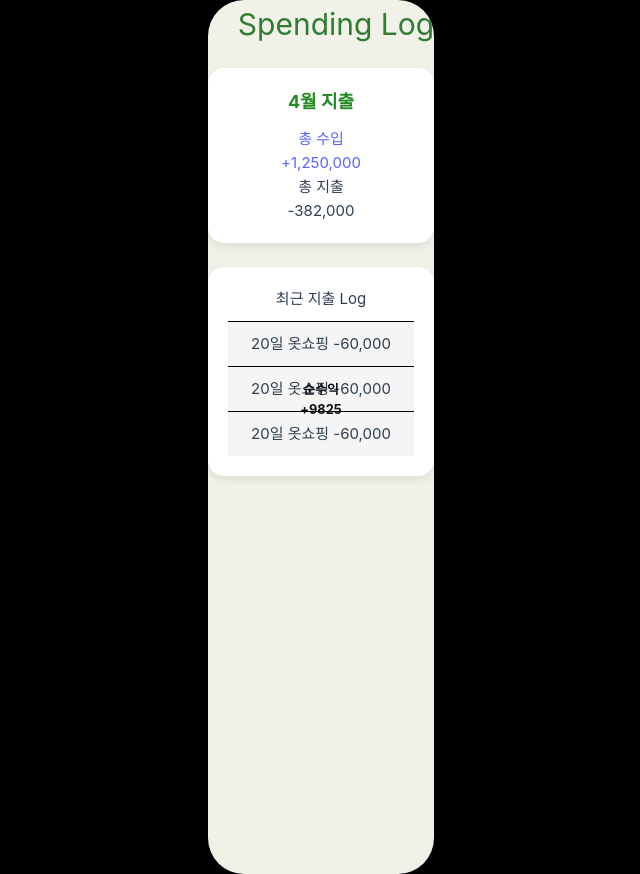
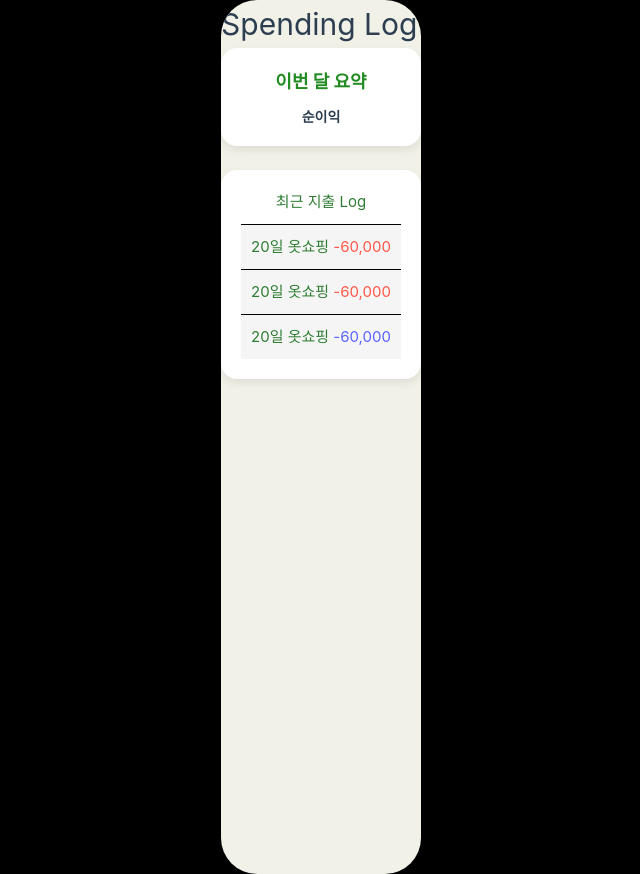
Before and after one commit to S0HYUNN/KB_Skeleton-Project, a Vue app in the folder money_log/: page /Spending in a window 1280 px wide. Shown: the whole page, without its empty margins (319-959 px from the left). Built offline with nearby package versions, Linux system fonts and the light colour scheme.

Commit message:
Design layout수정

```diff
--- a/money_log/src/pages/SpendingPage.vue
+++ b/money_log/src/pages/SpendingPage.vue
@@ -1,33 +1,35 @@
 <template>
-  <div class="spend-page">
+  <div class="main-layout">
     <h1>Spending Log</h1>
-    <div class="circle-card log-card">
-      <div class="circle-header">4월 지출</div>
-      <div class="circle-wrapper">
-        <div class="income-text">총 수입<br /><span>+1,250,000</span></div>
+    <div class="log-card">
+      <div class="chart-wrapper">
+        <div class="circle-header">이번 달 요약</div>
 
-        <div class="donut-chart">
-          <div class="center-text">순수익<br />+9825</div>
+        <!-- 도넛 차트와 중앙 텍스트 -->
+        <div class="chart-center-box">
+          <div class="center-text">순이익<br /></div>
         </div>
-        <div class="spend-text">총 지출<br /><span>-382,000</span></div>
+
+        <!-- 오른쪽 텍스트 -->
+        <div class="bottom-text">
+          <div class="income-text"></div>
+          <div class="expense-text"></div>
+        </div>
       </div>
     </div>
-
-    <div class="log-card">
-      <div class="spend-title">
-        최근 지출 Log
-        <div class="first">20일 옷쇼핑 <span class="expend">-60,000</span></div>
-        <div class="second">
-          20일 옷쇼핑 <span class="expend">-60,000</span>
-        </div>
-        <div class="thrid">20일 옷쇼핑 <span class="income">-60,000</span></div>
-      </div>
+  </div>
+  <div class="log-card">
+    <div class="spend-title">
+      최근 지출 Log
+      <div class="first">20일 옷쇼핑 <span class="expend">-60,000</span></div>
+      <div class="second">20일 옷쇼핑 <span class="expend">-60,000</span></div>
+      <div class="thrid">20일 옷쇼핑 <span class="income">-60,000</span></div>
     </div>
   </div>
 </template>
 
 <style scoped>
-.main-layout {
+.spend-page {
   padding: 20px;
   background-color: #f1f1e8;
   width: 18rem;
@@ -41,11 +43,91 @@
   margin-left: 30px;
 }
 
+.circle {
+  width: 116px;
+  height: 113px;
+  background-color: #eee;
+  border-radius: 50%;
+  display: flex;
+  align-items: center;
+  justify-content: center;
+  font-weight: bold;
+}
+
+.circle-card {
+  width: 250px;
+  border-radius: 16px;
+  padding: 16px;
+  text-align: center;
+}
+
 .circle-header {
   font-size: 18px;
   font-weight: bold;
   color: #228b22; /* 진한 초록 */
   margin-bottom: 10px;
+}
+
+.circle-wrapper {
+  position: relative;
+  display: flex;
+  align-items: center;
+  justify-content: center;
+}
+
+.income-text,
+.spend-text {
+  position: absolute;
+  top: 5%;
+  transform: translateY(-50%);
+  font-size: 13px;
+  font-weight: bold;
+  white-space: nowrap;
+}
+
+.income-text {
+  font-family: Bold;
+  left: -15px;
+  color: #4169e1; /* 로얄 블루 */
+}
+
+.spend-text {
+  right: -14px;
+  color: #ff4c4c;
+}
+
+.income-text span,
+.spend-text span {
+  font-size: 14px;
+}
+
+.donut-chart {
+  width: 140px;
+  height: 140px;
+  border-radius: 50%;
+  background: conic-gradient(#4169e1 70%, #ff7f50 30%);
+  display: flex;
+  align-items: center;
+  justify-content: center;
+  position: relative;
+}
+
+.donut-chart::before {
+  content: '';
+  width: 90px;
+  height: 90px;
+  background-color: #f8f8f8;
+  border-radius: 50%;
+  position: absolute;
+  z-index: 1;
+}
+
+.center-text {
+  position: relative;
+  z-index: 2;
+  font-weight: bold;
+  font-size: 14px;
+  line-height: 1.4;
 }
 
 .log-card {
@@ -61,6 +143,10 @@
   justify-content: center;
 }
 
+.spend-title {
+  color: #2e7d32;
+}
+
 .spend-title > div {
   background-color: #f5f5f5;
   border-top: solid 1px black;
@@ -70,45 +156,10 @@
   margin-top: 10px;
 }
 
-.expense-text {
+.expend {
   color: #ff5748;
 }
-.income-text {
+.income {
   color: #5864ff;
 }
-
-.chart-wrapper {
-  display: flex;
-  flex-direction: column;
-  align-items: center;
-  justify-content: center;
-  max-width: 700px;
-  margin: 0 auto;
-  gap: 1.2rem;
-}
-
-.chart-center-box {
-  position: relative;
-  width: 150px;
-  height: 150px;
-  aspect-ratio: 1 / 1;
-}
-
-.center-text {
-  position: absolute;
-  top: 50%;
-  left: 50%;
-  transform: translate(-50%, -50%);
-  text-align: center;
-  font-size: 0.8rem;
-  font-weight: bold;
-  color: #111;
-}
-
-.bottom-text {
-  width: 130px;
-  text-align: center;
-  font-size: 0.85rem;
-  line-height: 1.4;
-}
 </style>
```
